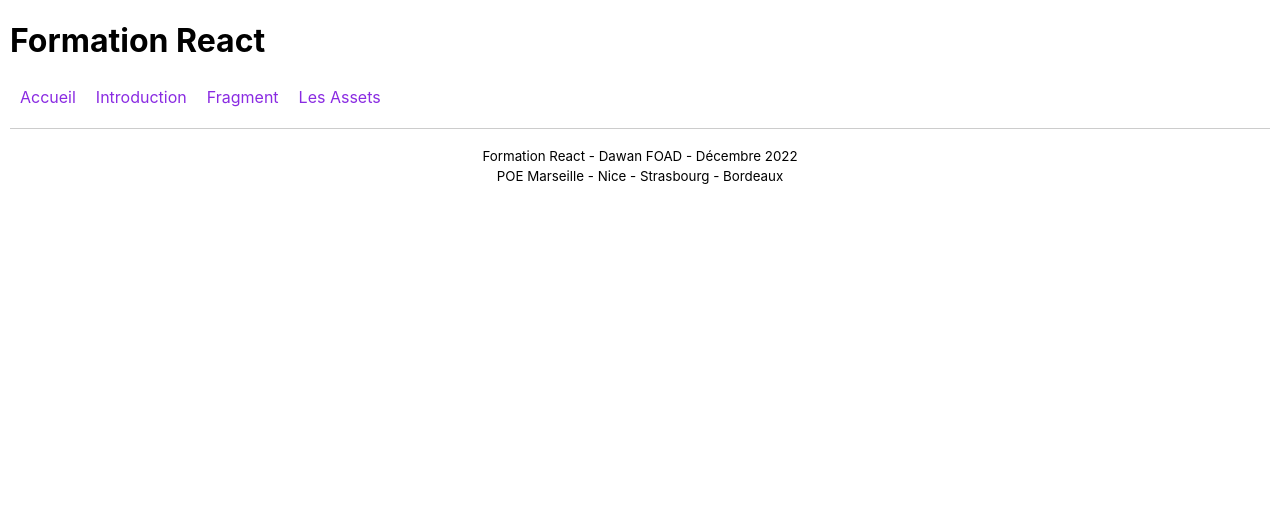
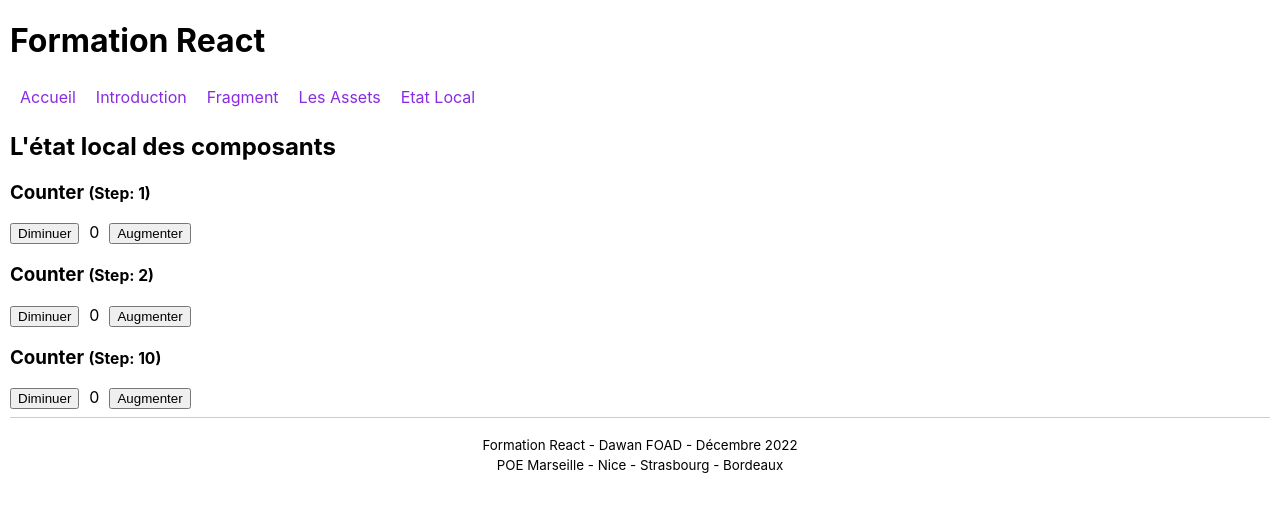
Before and after one commit to ToNnNo/reactW49, a React (Create React App) app: page /state in a window 1280 px wide. Shown: the top 512 px of the page. Built offline with nearby package versions, Linux system fonts and the light colour scheme.

Commit message:
local state

```diff
--- /dev/null
+++ b/src/component/Counter.js
@@ -0,0 +1,38 @@
+import React from 'react';
+
+export default class Counter extends React.Component {
+
+  // utiliser les props pour définir le pas (step) du compteur
+  // si le pas (step) n'existe pas, la valeur par defaut est 1
+
+  static defaultProps = { step: 1 };
+
+  constructor() {
+    super();
+
+    this.state = { value: 0 }
+  }
+
+  decrease() {
+    this.setState({ value: this.state.value - parseInt(this.props.step) })
+  }
+
+  increase() {
+    // this.state.value += 1; // impossible; state non mutable
+
+    this.setState({ value: this.state.value + parseInt(this.props.step) })
+  }
+
+  render() {
+    return (
+      <>
+        <h3>Counter <small>(Step: { this.props.step })</small></h3>
+
+        <button onClick={() => { this.decrease() } }>Diminuer</button>
+        <span style={{padding: '10px'}}>{ this.state.value }</span>
+        <button onClick={() => { this.increase() } }>Augmenter</button>
+      </>
+    )
+  }
+
+}
--- a/src/page/State.js
+++ b/src/page/State.js
@@ -1,10 +1,16 @@
+import Counter from "../component/Counter";
+
 export default function State() {
 
   return (
     <>
       <h2>L'état local des composants</h2>
 
+      <Counter />
 
+      <Counter step="2" />
+
+      <Counter step="10" />
     </>
   )
 
--- a/src/router/Main.js
+++ b/src/router/Main.js
@@ -3,6 +3,7 @@ import Home from '../page/Home';
 import Introduction from '../page/Introduction';
 import Fragment from '../page/Fragment';
 import Asset from "../page/Asset";
+import State from "../page/State";
 
 export default function Main() {
   return (
@@ -11,6 +12,7 @@ export default function Main() {
       <Route path="introduction" element={ <Introduction /> } />
       <Route path="fragment" element={ <Fragment /> } />
       <Route path="assets" element={ <Asset /> } />
+      <Route path="state" element={ <State /> } />
     </Routes>
   );
 }
--- a/src/router/Nav.js
+++ b/src/router/Nav.js
@@ -16,6 +16,9 @@ export default function Nav() {
         <li>
           <Link to="/assets">Les Assets</Link>
         </li>
+        <li>
+          <Link to="/state">Etat Local</Link>
+        </li>
       </ul>
     </nav>
   );
```
